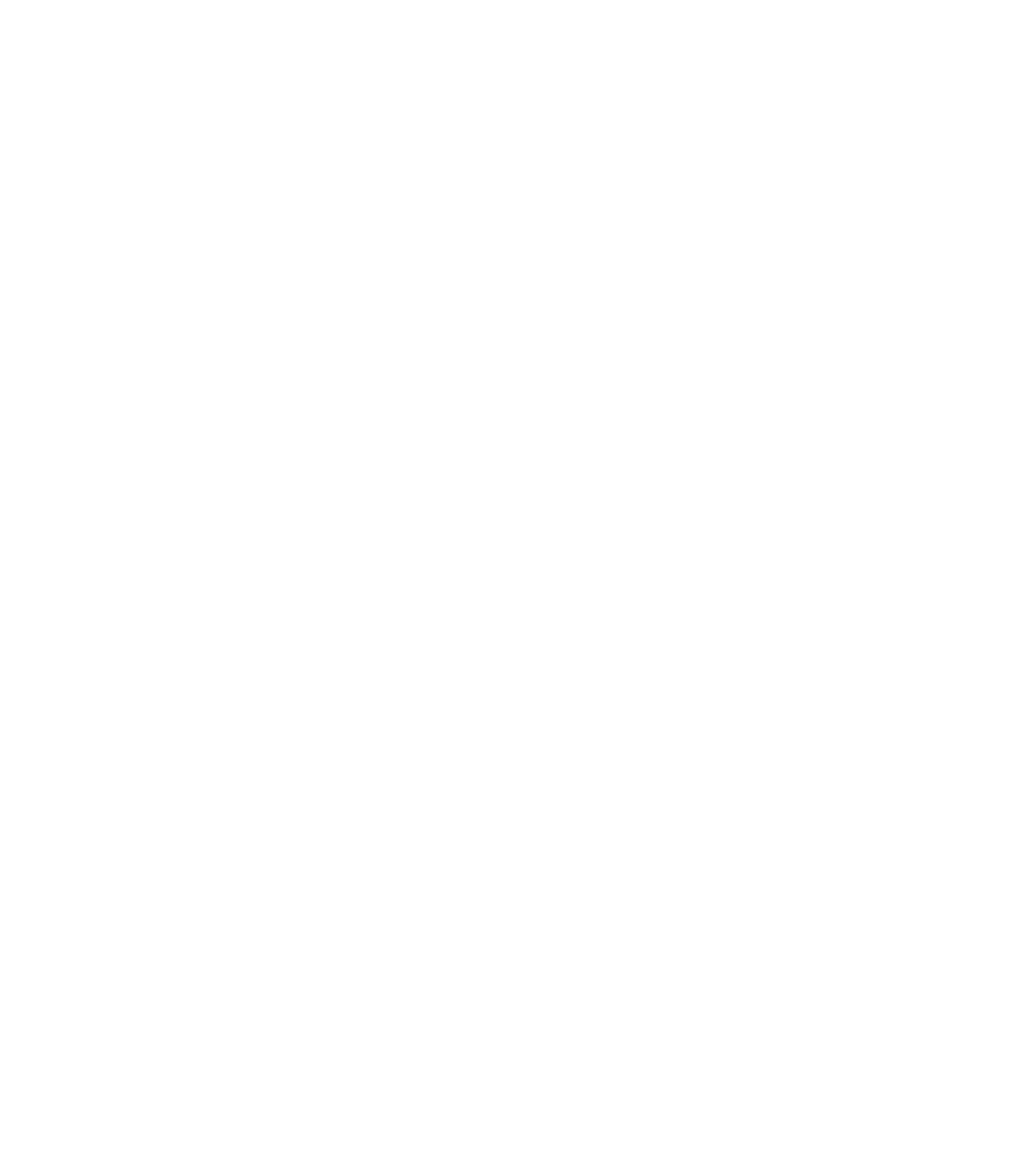
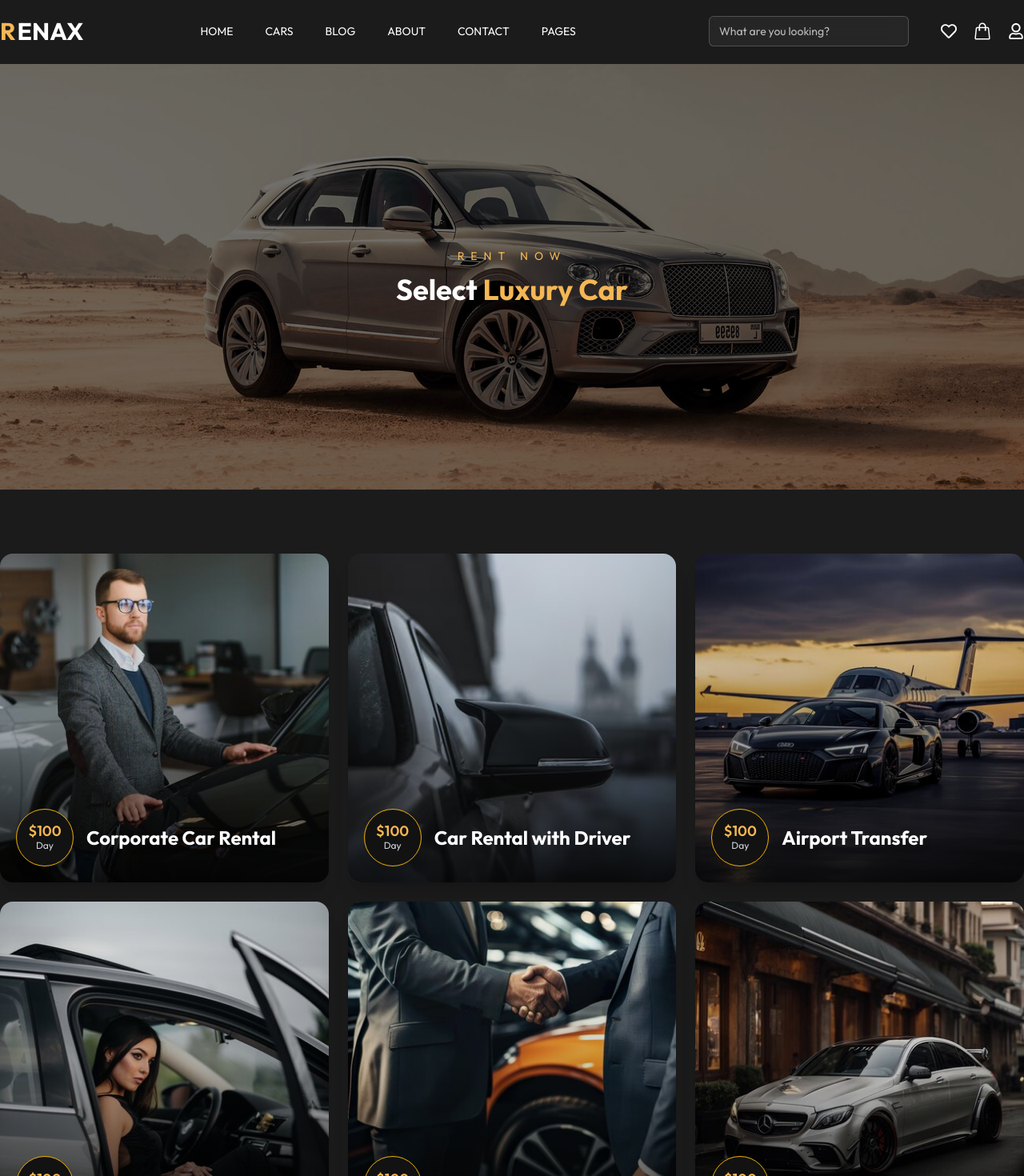
Before and after one commit to twahidulislamdev/go-ride, a React (Vite) app: page /sportsCarCategory in a window 1280 px wide. Before the commit this address had no page. Shown: the top 1470 px of the page at 80% size. Before the commit the page ends 800 px from the top, so only its background shows below. Built offline with nearby package versions, Linux system fonts and the light colour scheme.

Commit message:
Add category nevagation.

```diff
--- a/package.json
+++ b/package.json
@@ -15,7 +15,7 @@
     "react": "^19.1.1",
     "react-dom": "^19.1.1",
     "react-icons": "^5.5.0",
-    "react-router-dom": "^7.9.4",
+    "react-router-dom": "^7.9.6",
     "react-slick": "^0.31.0",
     "slick-carousel": "^1.8.1",
     "tailwindcss": "^4.1.16"
--- a/src/App.jsx
+++ b/src/App.jsx
@@ -4,6 +4,7 @@
 import Home from "./components/pages/Home";
 import Cars from "./components/pages/Cars";
 import LuxuryCarCategory from "./components/pages/LuxuryCarCategory";
+import SportsCarCategory from "./components/pages/SportsCarCategory";
 
 function App() {
   return (
@@ -14,6 +15,7 @@
             <Route path="/" element={<Home />} />
             <Route path="/cars" element={<Cars />} />
             <Route path="/luxuryCarCategory" element={<LuxuryCarCategory />} />
+            <Route path="/sportsCarCategory" element={<SportsCarCategory />} />
           </Route>
         </Routes>
       </BrowserRouter>
--- a/src/components/layouts/Categories.jsx
+++ b/src/components/layouts/Categories.jsx
@@ -9,11 +9,22 @@
 import CategoryFive from "../../assets/categoryFive.png";
 import CategorySix from "../../assets/categorySix.png";
 import CategoriesCard from "../CategoriesCard";
+import { Link } from "react-router-dom";
 
 const Categories = () => {
   const category = [
-    { id: "1", title: "Luxury Car", img: CategoryOne },
-    { id: "2", title: "Sports Car", img: CategoryTwo },
+    {
+      id: "1",
+      title: "Luxury Car",
+      img: CategoryOne,
+      path: "/luxuryCarCategory",
+    },
+    {
+      id: "2",
+      title: "Sports Car",
+      img: CategoryTwo,
+      path: "/sportsCarCategory",
+    },
     { id: "3", title: "Sedan", img: CategoryThree },
     { id: "4", title: "SUV", img: CategoryFour },
     { id: "5", title: "Small Car", img: CategorySix },
@@ -32,12 +43,13 @@
         <Container className={"mt-10 px-3"}>
           <div className="grid grid-cols-2 md:grid-cols-3 lg:grid-cols-6 gap-6">
             {category.map((item) => (
-              <CategoriesCard
-                key={item.id}
-                id={item.id}
-                title={item.title}
-                img={item.img}
-              />
+              <Link key={item.id} to={item.path}>
+                <CategoriesCard
+                  id={item.id}
+                  title={item.title}
+                  img={item.img}
+                />
+              </Link>
             ))}
           </div>
         </Container>
--- a/src/components/pages/SportsCarCategory.jsx
+++ b/src/components/pages/SportsCarCategory.jsx
@@ -1,11 +1,108 @@
-import React from 'react'
+import React from "react";
+import Container from "../Container";
+import NevigateByCategoryCard from "../NevigateByCategoryCard";
+
+// Images
+import BankgroundOne from "../../assets/backgroundOne.jpg";
+import serviceOne from "../../assets/serviceOne.jpg";
+import serviceTwo from "../../assets/serviceTwo.jpg";
+import serviceThree from "../../assets/serviceThree.jpg";
+import serviceFour from "../../assets/serviceFour.jpg";
+import serviceFive from "../../assets/serviceFive.jpg";
+import serviceSix from "../../assets/serviceSix.jpg";
+
+// Slick CSS
+import Slider from "react-slick";
+import "slick-carousel/slick/slick.css";
+import "slick-carousel/slick/slick-theme.css";
 
 const SportsCarCategory = () => {
+  const luxuryCar = [
+    { id: "01", title: "Corporate Car Rental", img: serviceOne, price: 100 },
+    { id: "02", title: "Car Rental with Driver", img: serviceTwo, price: 100 },
+    { id: "03", title: "Airport Transfer", img: serviceThree, price: 100 },
+    { id: "04", title: "VIP Transfer", img: serviceFour, price: 100 },
+    { id: "05", title: "Private Transfer", img: serviceFive, price: 100 },
+    { id: "06", title: "Fleet Leasing", img: serviceSix, price: 100 },
+  ];
+
+  //  CUSTOM DOTS DESIGN
+  const customDots = {
+    dots: true,
+    appendDots: (dots) => (
+      <div>
+        <ul className="custom-dots mt-6"> {dots} </ul>
+      </div>
+    ),
+    customPaging: () => (
+      <div className="w-3 h-3 rounded-full bg-white/25"></div>
+    ),
+  };
+
+  const smallDeviceSettings = {
+    ...customDots,
+    infinite: true,
+    speed: 600,
+    slidesToShow: 1,
+    slidesToScroll: 1,
+    autoplay: true,
+    autoplaySpeed: 3500,
+    arrows: false,
+  };
+
   return (
     <>
-     <div className=""></div>
+      <div className="py-0 lg:py-20 bg-secondaryColor">
+        <div
+          className="relative py-[90px] lg:py-[230px] bg-cover bg-center"
+          style={{ backgroundImage: `url(${BankgroundOne})` }}
+        >
+          <div className="absolute inset-0 bg-black/55"></div>
+          <div className="relative z-10 text-center">
+            <h6 className="text-sm text-mainColor tracking-[8px]">RENT NOW</h6>
+            <h3 className="text-3xl lg:text-4xl text-white font-bold pt-3">
+              Select <span className="text-mainColor">Luxury Car</span>
+            </h3>
+          </div>
+        </div>
+
+        <div className="py-10 lg:py-20 ">
+          <Container>
+            {/* Mobile Slider */}
+            <div className="block lg:hidden">
+              <Slider className="pb-5" {...smallDeviceSettings}>
+                {luxuryCar.map((s) => (
+                  <div key={s.id} className="px-5 lg:px-0">
+                    <NevigateByCategoryCard
+                      id={s.id}
+                      title={s.title}
+                      img={s.img}
+                      price={s.price}
+                    />
+                  </div>
+                ))}
+              </Slider>
+            </div>
+
+            {/* Desktop Section (No Slider) */}
+            <div className="hidden lg:block">
+              <div className="grid grid-cols-3 gap-6">
+                {luxuryCar.map((s) => (
+                  <NevigateByCategoryCard
+                    key={s.id}
+                    id={s.id}
+                    title={s.title}
+                    img={s.img}
+                    price={s.price}
+                  />
+                ))}
+              </div>
+            </div>
+          </Container>
+        </div>
+      </div>
     </>
-  )
-}
+  );
+};
 
-export default SportsCarCategory
+export default SportsCarCategory;
```
Also changed, not shown: 1 other file (tests, documents, lock files or other folders).
